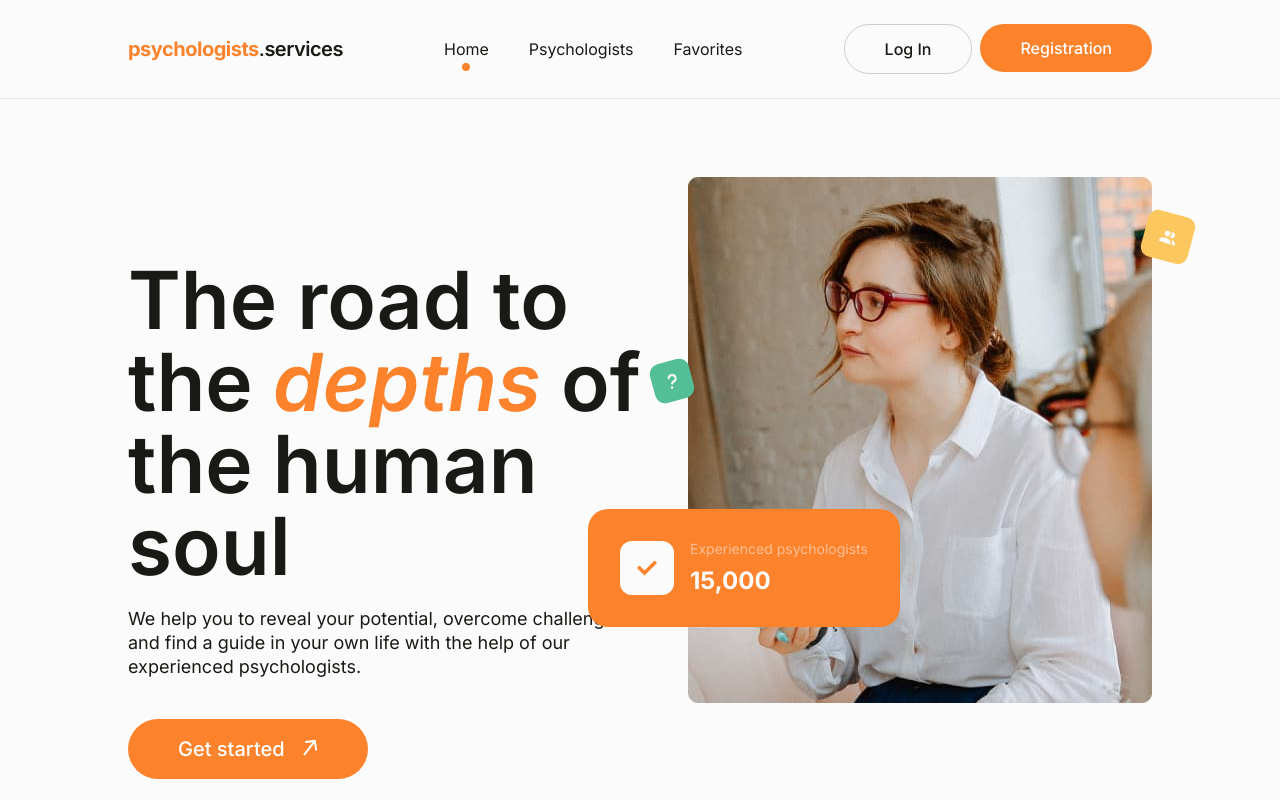
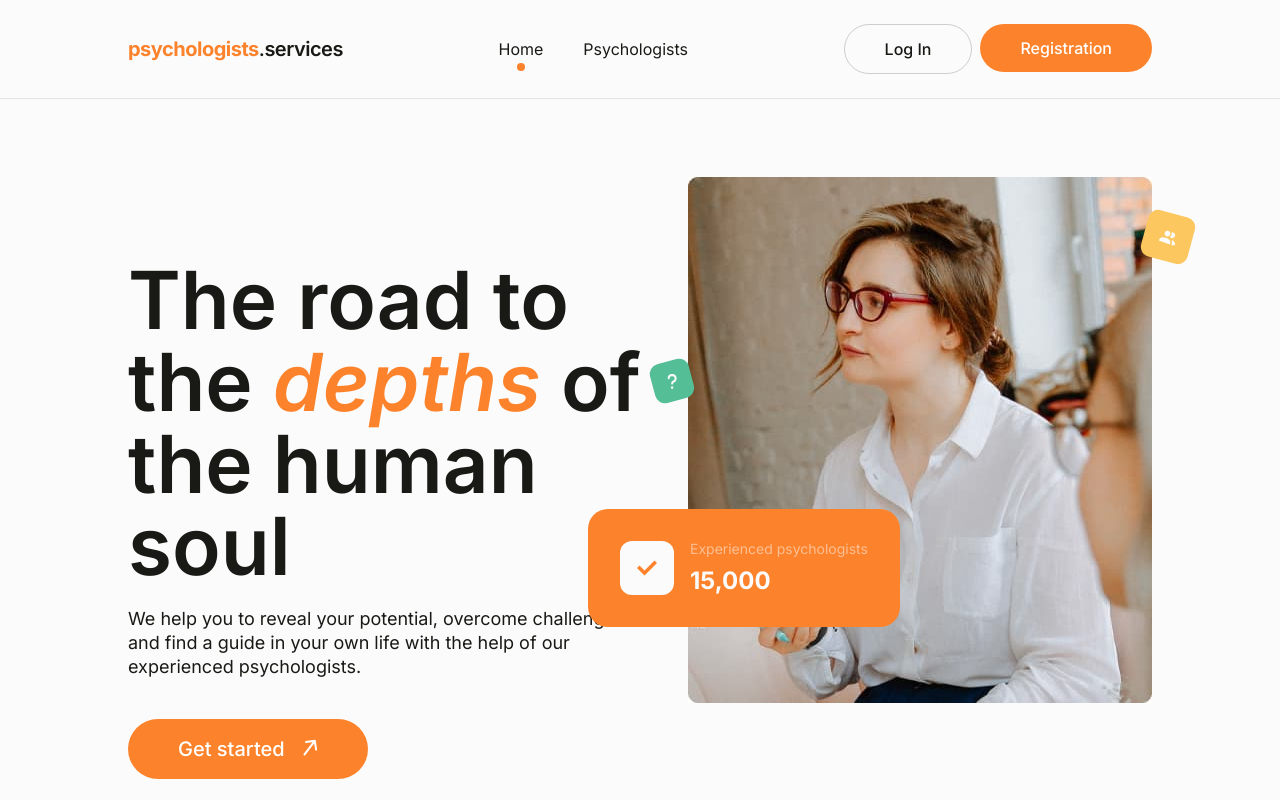
Before and after one commit to grizeus/psychologists-services, a React (Vite) app: page / in a window 1280 px wide. Shown: the top 800 px of the page. Built offline with nearby package versions, Linux system fonts and the light colour scheme.

Commit message:
add private route scaffold (#4)

```diff
--- a/src/components/App.jsx
+++ b/src/components/App.jsx
@@ -1,6 +1,7 @@
 import { lazy, Suspense } from "react";
 import { Route, Routes } from "react-router-dom";
 import SharedLayout from "./SharedLayout";
+import PrivateRoute from "../routes/PrivateRoute";
 
 const HomePage = lazy(() => import("../pages/Home"));
 const PsychologistsPage = lazy(() => import("../pages/Psychologists"));
@@ -14,7 +15,12 @@ function App() {
         <Route element={<SharedLayout />}>
           <Route path="/" element={<HomePage />} />
           <Route path="/psychologists" element={<PsychologistsPage />} />
-          <Route path="/favorites" element={<FavoritesPage />} />
+          <Route
+            path="/favorites"
+            element={
+              <PrivateRoute component={<FavoritesPage />} redirectTo="/" />
+            }
+          />
           <Route path="*" element={<NotFoundPage />} />
         </Route>
       </Routes>
--- a/src/components/NavBar.jsx
+++ b/src/components/NavBar.jsx
@@ -4,6 +4,8 @@ const cssBuilder = ({ isActive }) =>
   ` ${isActive && "after:bg-sun after:absolute after:top-6 after:left-1/2 after:size-2 after:-translate-x-1/2 after:rounded-full after:content-['']"} relative`;
 
 const NavBar = () => {
+  // NOTE: replace this with authentication logic later
+  const isAuthenticated = false;
   return (
     <nav className="">
       <ul className="flex gap-10 leading-tight">
@@ -17,11 +19,12 @@ const NavBar = () => {
             Psychologists
           </NavLink>
         </li>
+        {isAuthenticated && (
         <li>
           <NavLink to="/favorites" className={cssBuilder}>
             Favorites
           </NavLink>
-        </li>
+        </li>)}
       </ul>
     </nav>
   );
--- /dev/null
+++ b/src/routes/PrivateRoute.jsx
@@ -0,0 +1,9 @@
+import { Navigate } from "react-router-dom";
+
+const PrivateRoute = ({ component, redirectTo }) => {
+  // NOTE: replace this with authentication logic later
+  const isAuthenticated = false;
+  return isAuthenticated ? component : <Navigate to={redirectTo} />;
+};
+
+export default PrivateRoute;
```
